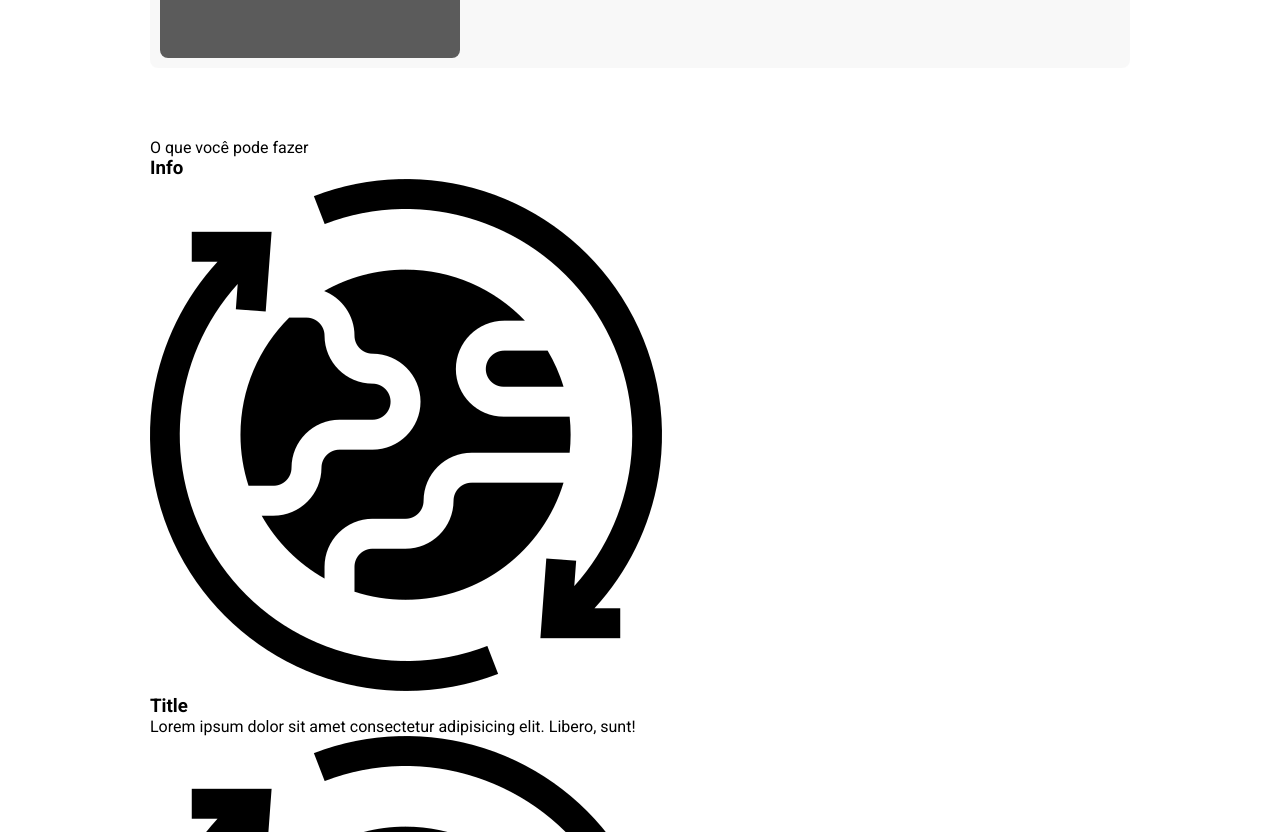
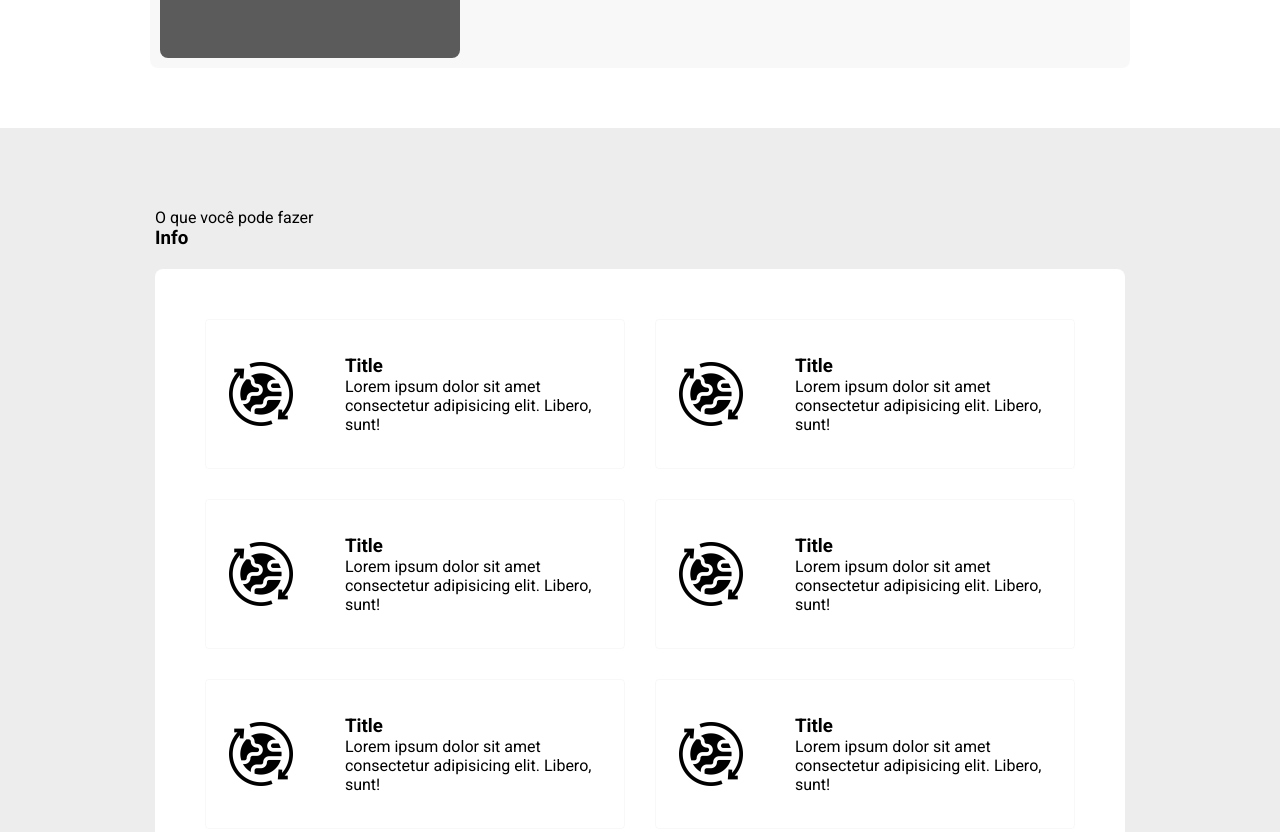
Before and after one commit to joaocurityba/curityba-motos, a plain HTML site: page index.html in a window 1280 px wide. Shown: the part 2444-3276 px from the top of the page. Drawn offline with Linux system fonts and the light colour scheme.

Commit message:
css adicionado a section Info

```diff
--- a/css/styles.css
+++ b/css/styles.css
@@ -305,3 +305,54 @@ section .card-item {
     text-align: right;
     color: rgba(0, 0, 0, 0.4);
 }
+
+/* Features / Info */
+.features {
+    width: 100%;
+    height: 100%;
+    background: var(--gray);
+    display: flex;
+    align-items: center;
+    justify-content: center;
+    padding: 50px 0px;
+}
+
+.title-wrapper-features {
+    padding: 20px 0px;
+}
+
+.feature-card-block {
+    max-width: 1000px;
+    min-width: 300px;
+    height: 600px;
+    background: white;
+    margin: 0 auto;
+    border-radius:  8px;
+    z-index: 10;
+    padding: 50px;
+    display: grid;
+    grid-template-columns: repeat(auto-fill, minmax(420px, 1fr));
+    grid-gap: 30px;
+
+}
+
+.feature-card-item {
+    max-width: 420px;
+    height: 150px;
+    display: flex;
+    flex-direction: row;
+    align-items: center;
+    justify-content: space-around;
+    border: 1px solid #dedede3b;
+    border-radius: 4px;
+}
+
+.feature-text-content {
+    max-width: 60%;
+    margin: 5px;
+}
+
+.feature-card-item img {
+    width: 64px;
+    height: 64px;
+}
```
